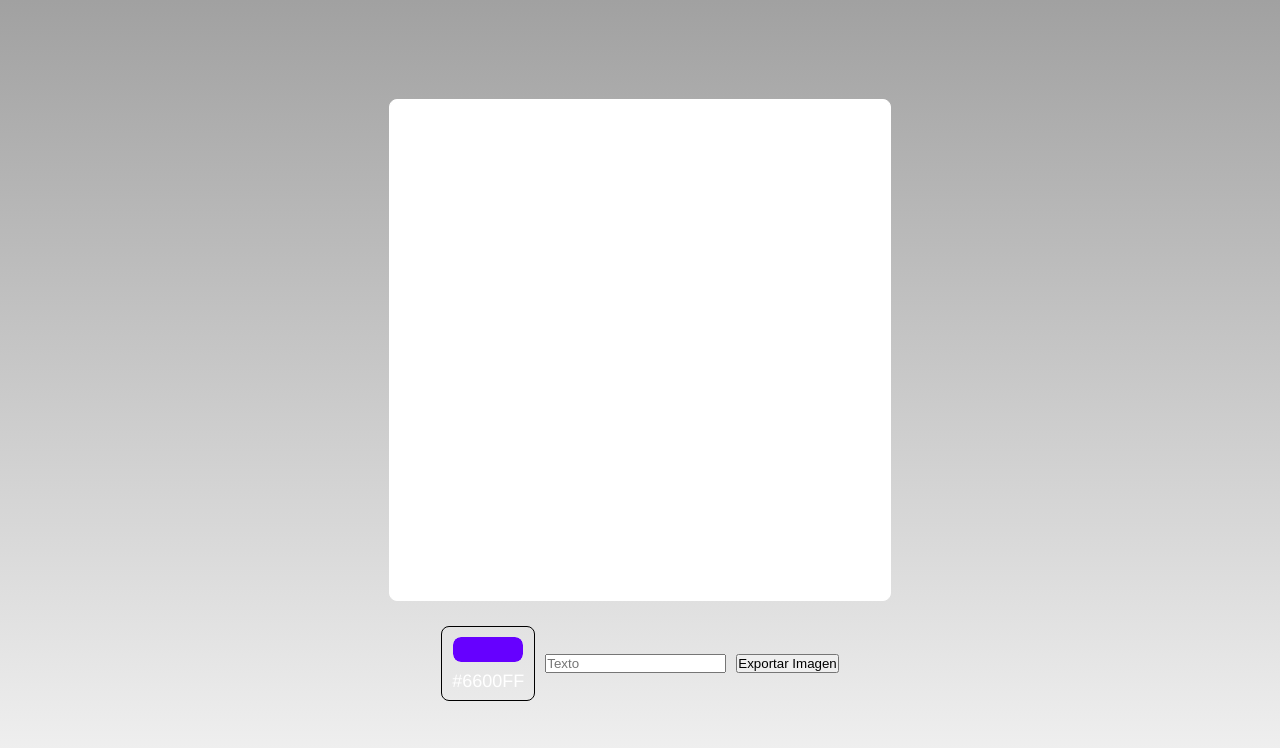
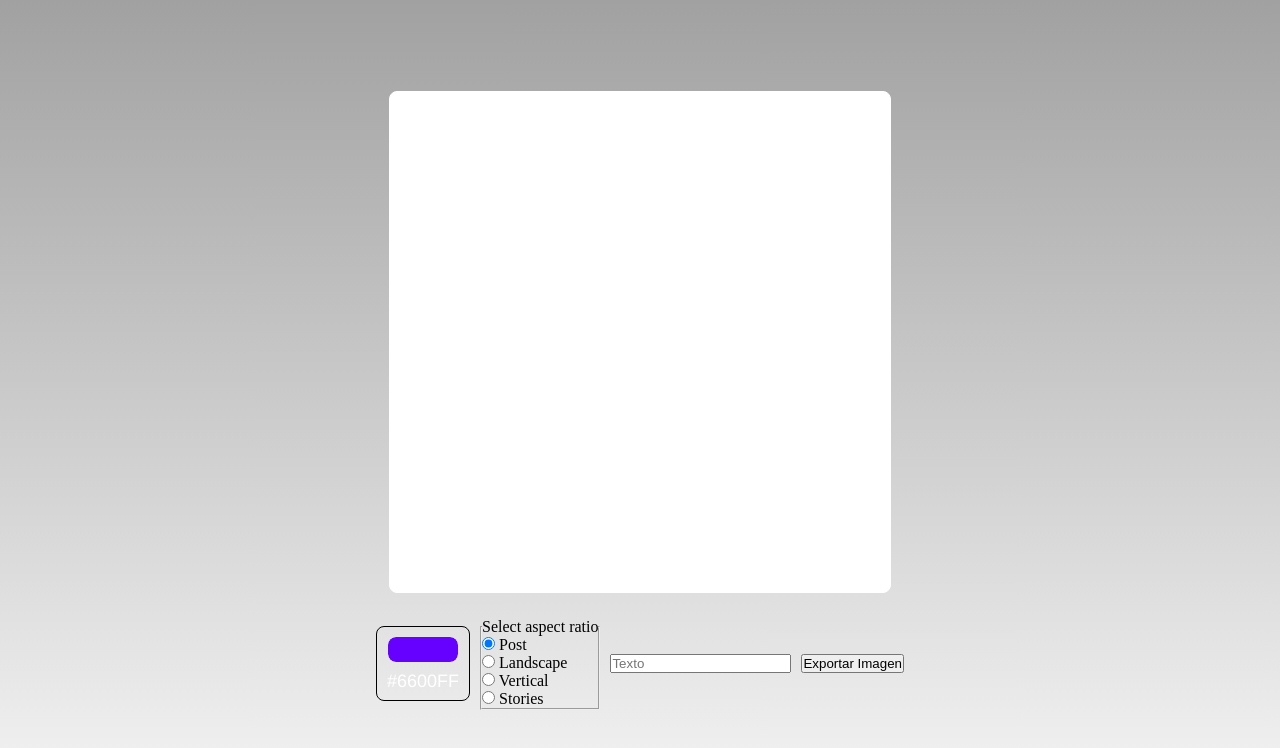
Before and after one commit to bisarroyo/social-post, a website built with Vite: page index.html in a window 1280 px wide. Built offline with nearby package versions, Linux system fonts and the light colour scheme.

Commit message:
added radio btns for select image size

```diff
--- a/index.html
+++ b/index.html
@@ -19,6 +19,33 @@
             />
             <output id="colorhex">#6600ff</output>
           </div>
+          <fieldset>
+            <legend>Select aspect ratio</legend>
+
+            <div>
+              <input type="radio" id="post" name="post" value="post" checked />
+              <label for="post">Post</label>
+            </div>
+
+            <div>
+              <input
+                type="radio"
+                id="landscape"
+                name="post"
+                value="landscape"
+              />
+              <label for="landscape">Landscape</label>
+            </div>
+
+            <div>
+              <input type="radio" id="vertical" name="post" value="vertical" />
+              <label for="vertical">Vertical</label>
+            </div>
+            <div>
+              <input type="radio" id="stories" name="post" value="stories" />
+              <label for="stories">Stories</label>
+            </div>
+          </fieldset>
           <input type="text" id="text-input" placeholder="Texto" />
           <button id="export-image">Exportar Imagen</button>
         </div>
```
